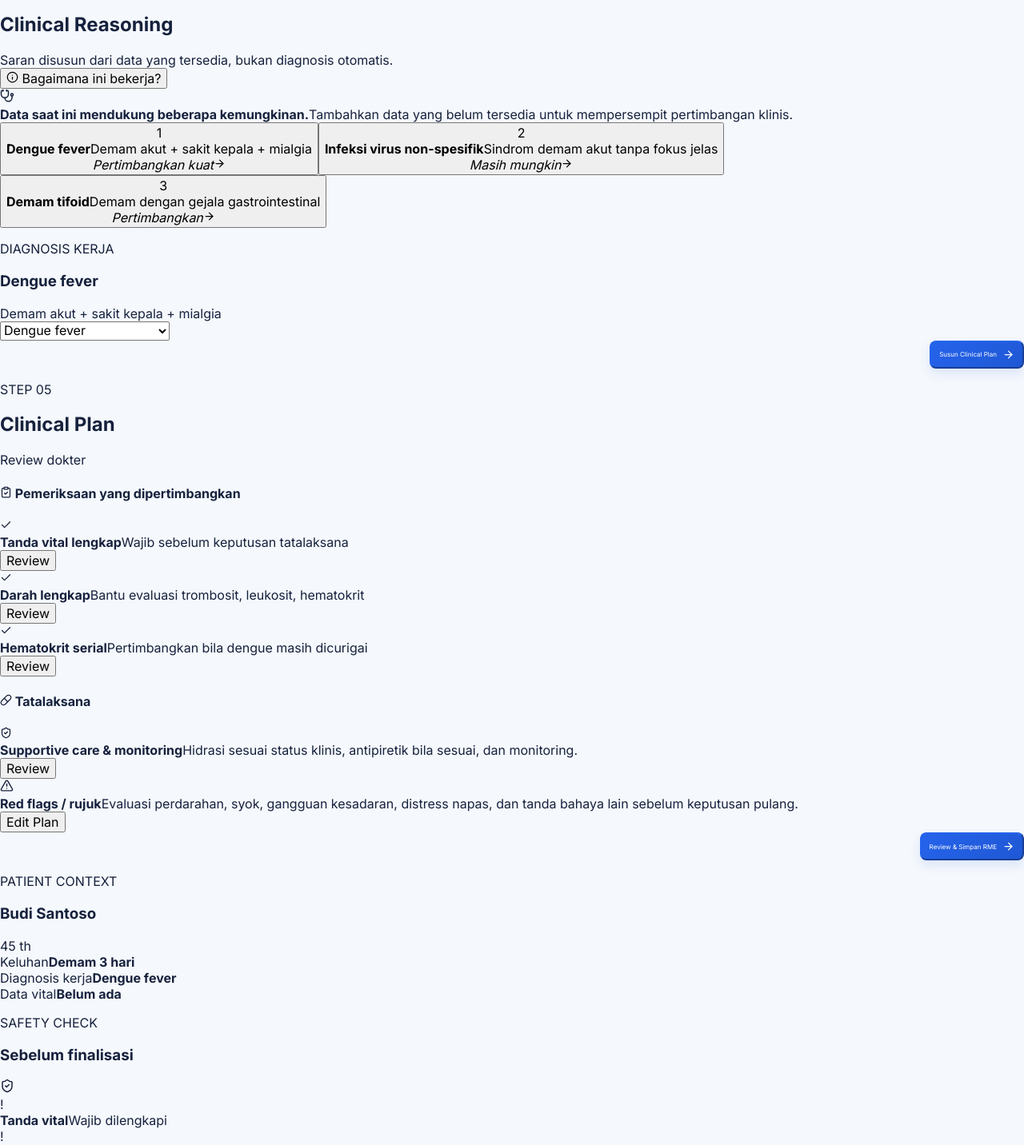
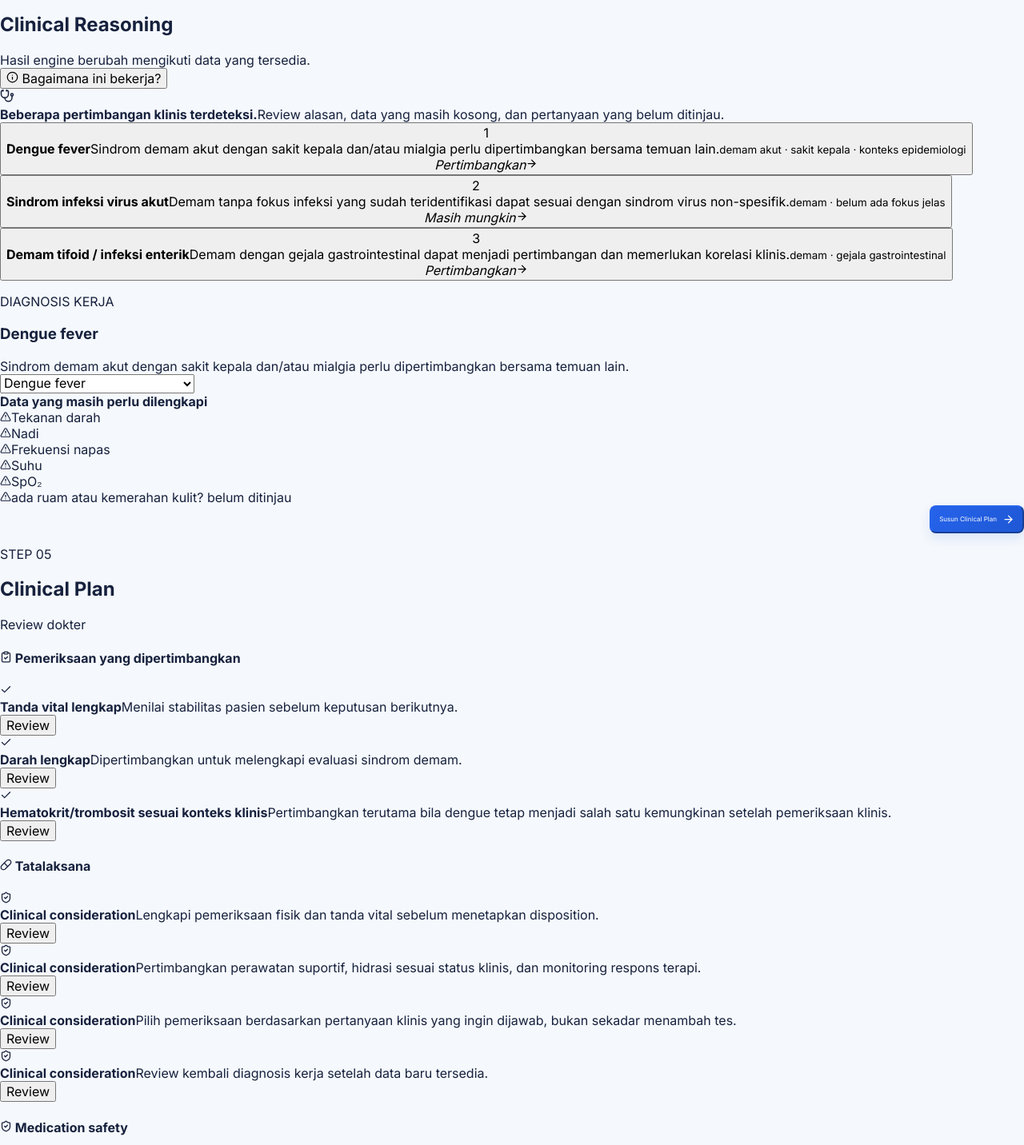
Before and after one commit to dwimakdasarimd-star/dokter-jaga-id, a Next.js app: page /clinical in a window 1280 px wide. Shown: the part 1240-2672 px from the top of the page at 80% size. Built offline with nearby package versions, Linux system fonts and the light colour scheme.

Commit message:
feat: integrate clinical engine into workspace

```diff
--- a/app/clinical/page.tsx
+++ b/app/clinical/page.tsx
@@ -1,35 +1,27 @@
 "use client";
 
 import { useMemo, useState } from "react";
-import { AlertTriangle, ArrowLeft, ArrowRight, Check, ChevronDown, ClipboardCheck, FileText, HeartPulse, Info, Pill, ShieldCheck, Stethoscope, X } from "lucide-react";
+import { AlertTriangle, ArrowLeft, ArrowRight, Check, ClipboardCheck, HeartPulse, Info, Pill, ShieldCheck, Stethoscope } from "lucide-react";
+import { runClinicalEngine, type Vitals } from "../../lib/clinical-engine";
 
 const steps = ["Keluhan", "Anamnesis", "Pemeriksaan", "Analisis", "Rencana"];
-
-const ddx = [
-  { name: "Dengue fever", reason: "Demam akut + sakit kepala + mialgia", level: "Pertimbangkan kuat" },
-  { name: "Infeksi virus non-spesifik", reason: "Sindrom demam akut tanpa fokus jelas", level: "Masih mungkin" },
-  { name: "Demam tifoid", reason: "Demam dengan gejala gastrointestinal", level: "Pertimbangkan" },
-];
-
-const investigations = [
-  ["Tanda vital lengkap", "Wajib sebelum keputusan tatalaksana"],
-  ["Darah lengkap", "Bantu evaluasi trombosit, leukosit, hematokrit"],
-  ["Hematokrit serial", "Pertimbangkan bila dengue masih dicurigai"],
-];
 
 export default function ClinicalWorkspace() {
   const [step, setStep] = useState(0);
   const [complaint, setComplaint] = useState("Pasien demam sejak 3 hari, disertai sakit kepala dan nyeri badan. Tidak ada batuk. Mual ada, muntah tidak.");
-  const [selectedDx, setSelectedDx] = useState(ddx[0].name);
-  const [vitals, setVitals] = useState({ bp: "", hr: "", rr: "", temp: "", spo2: "" });
+  const [vitals, setVitals] = useState<Vitals>({ bp: "", hr: "", rr: "", temp: "", spo2: "" });
   const [questions, setQuestions] = useState<string[]>([]);
+  const [selectedDx, setSelectedDx] = useState("");
   const [reviewed, setReviewed] = useState(false);
   const [showDetails, setShowDetails] = useState(false);
+  const [showSoap, setShowSoap] = useState(false);
 
-  const selected = useMemo(() => ddx.find(x => x.name === selectedDx) ?? ddx[0], [selectedDx]);
+  const engine = useMemo(() => runClinicalEngine({ complaint, vitals, reviewedQuestions: questions }), [complaint, vitals, questions]);
+  const selected = engine.differentials.find(d => d.name === selectedDx) ?? engine.differentials[0];
   const vitalsComplete = Object.values(vitals).every(Boolean);
 
   const toggleQuestion = (q: string) => setQuestions(prev => prev.includes(q) ? prev.filter(x => x !== q) : [...prev, q]);
+  const updateVital = (key: keyof Vitals, value: string) => setVitals(prev => ({ ...prev, [key]: value }));
 
   return (
     <main className="clinical-v1">
@@ -41,7 +33,7 @@ export default function ClinicalWorkspace() {
 
       <div className="clinical-body">
         <section className="clinical-header">
-          <div><p className="clinical-eyebrow">NEW CLINICAL ENCOUNTER</p><h1>Analisis Kasus</h1><p>Gunakan sistem untuk menyusun informasi klinis. Setiap saran tetap perlu ditinjau dan diputuskan dokter.</p></div>
+          <div><p className="clinical-eyebrow">NEW CLINICAL ENCOUNTER</p><h1>Analisis Kasus</h1><p>Clinical Decision Support berbasis rules: sistem menyusun informasi dan pertimbangan, dokter tetap mengambil keputusan klinis.</p></div>
           <div className="patient-mini"><div className="patient-initial">BS</div><div><b>Budi Santoso</b><span>Laki-laki · 45 tahun · RM-001248</span></div><button>Edit</button></div>
         </section>
 
@@ -50,47 +42,50 @@ export default function ClinicalWorkspace() {
         <div className="clinical-layout">
           <section className="clinical-main">
             <div className="clinical-card input-card">
-              <div className="card-title"><div><p className="clinical-eyebrow">STEP 01</p><h2>Keluhan & Gambaran Awal</h2></div><span className="status">Draft</span></div>
-              <label className="field-label">Keluhan awal pasien<textarea value={complaint} onChange={e => setComplaint(e.target.value)} /></label>
-              <div className="quick-tags"><span>Demam 3 hari</span><span>Sakit kepala</span><span>Mialgia</span><span>Mual</span></div>
-              <div className="action-row"><button className="secondary">🎙️ Input suara</button><button className="secondary" onClick={() => setComplaint("")}>Reset</button><button className="primary" onClick={() => setStep(1)}>Strukturkan Kasus <ArrowRight size={15}/></button></div>
+              <div className="card-title"><div><p className="clinical-eyebrow">STEP 01</p><h2>Keluhan & Gambaran Awal</h2></div><span className="status">Rules {engine.engineVersion}</span></div>
+              <label className="field-label">Keluhan awal pasien<textarea value={complaint} onChange={e => setComplaint(e.target.value)} placeholder="Tulis keluhan dan gambaran awal pasien..." /></label>
+              <div className="quick-tags">{engine.extracted.length ? engine.extracted.map(tag => <span key={tag}>{tag}</span>) : <span>Belum ada temuan terstruktur</span>}</div>
+              <div className="action-row"><button className="secondary" type="button">🎙️ Input suara</button><button className="secondary" type="button" onClick={() => setComplaint("")}>Reset</button><button className="primary" type="button" onClick={() => setStep(1)}>Strukturkan Kasus <ArrowRight size={15}/></button></div>
             </div>
 
             <div className="clinical-card">
-              <div className="card-title"><div><p className="clinical-eyebrow">STEP 02</p><h2>Anamnesis Terarah</h2><span>Prioritaskan informasi yang dapat mengubah keputusan klinis.</span></div><span className="status blue">4 pertanyaan</span></div>
-              <div className="question-list">{["Ada ruam atau kemerahan kulit?", "Ada perdarahan gusi, hidung, atau mudah memar?", "Ada nyeri perut atau muntah persisten?", "Ada penurunan kesadaran, lemas berat, atau sesak?"] .map(q => <label key={q} className="clinical-question"><input type="checkbox" checked={questions.includes(q)} onChange={() => toggleQuestion(q)}/><span>{q}</span></label>)}</div>
-              <button className="primary" onClick={() => setStep(2)}>Lanjut ke Pemeriksaan <ArrowRight size={15}/></button>
+              <div className="card-title"><div><p className="clinical-eyebrow">STEP 02</p><h2>Anamnesis Terarah</h2><span>Prioritaskan informasi yang dapat mengubah keputusan klinis.</span></div><span className={engine.missing.length ? "status amber" : "status green"}>{engine.questions.length} pertanyaan</span></div>
+              <div className="question-list">{engine.questions.map(q => <label key={q} className="clinical-question"><input type="checkbox" checked={questions.includes(q)} onChange={() => toggleQuestion(q)}/><span>{q}</span></label>)}</div>
+              <button className="primary" type="button" onClick={() => setStep(2)}>Lanjut ke Pemeriksaan <ArrowRight size={15}/></button>
             </div>
 
             <div className="clinical-card">
               <div className="card-title"><div><p className="clinical-eyebrow">STEP 03</p><h2>Pemeriksaan & Tanda Vital</h2></div><span className={vitalsComplete ? "status green" : "status amber"}>{vitalsComplete ? "Lengkap" : "Belum lengkap"}</span></div>
-              <div className="vital-grid">{([["bp","TD","mmHg"],["hr","Nadi","/menit"],["rr","RR","/menit"],["temp","Suhu","°C"],["spo2","SpO₂","%"]] as const).map(([key,label,unit]) => <label key={key}>{label}<div><input value={vitals[key]} onChange={e => setVitals({...vitals,[key]:e.target.value})} placeholder="—"/><span>{unit}</span></div></label>)}</div>
+              <div className="vital-grid">{([ ["bp","TD","mmHg"], ["hr","Nadi","/menit"], ["rr","RR","/menit"], ["temp","Suhu","°C"], ["spo2","SpO₂","%"] ] as const).map(([key,label,unit]) => <label key={key}>{label}<div><input value={vitals[key] ?? ""} onChange={e => updateVital(key, e.target.value)} placeholder="—" inputMode="decimal"/><span>{unit}</span></div></label>)}</div>
               <div className="safety-inline"><AlertTriangle size={16}/><span>Lengkapi tanda vital dan pemeriksaan fisik sebelum menyimpulkan kondisi pasien.</span></div>
-              <button className="primary" onClick={() => setStep(3)}>Lanjut ke Analisis <ArrowRight size={15}/></button>
+              <button className="primary" type="button" onClick={() => setStep(3)}>Lanjut ke Analisis <ArrowRight size={15}/></button>
             </div>
 
             <div className="clinical-card">
-              <div className="card-title"><div><p className="clinical-eyebrow">STEP 04 · DECISION SUPPORT</p><h2>Clinical Reasoning</h2><span>Saran disusun dari data yang tersedia, bukan diagnosis otomatis.</span></div><button className="info-button" onClick={() => setShowDetails(!showDetails)}><Info size={15}/> Bagaimana ini bekerja?</button></div>
-              <div className="reason-banner"><div className="reason-icon"><Stethoscope size={18}/></div><div><b>Data saat ini mendukung beberapa kemungkinan.</b><span>Tambahkan data yang belum tersedia untuk mempersempit pertimbangan klinis.</span></div></div>
-              {ddx.map((d, i) => <button key={d.name} className={selectedDx === d.name ? "ddx selected" : "ddx"} onClick={() => setSelectedDx(d.name)}><span className="ddx-rank">{i + 1}</span><div><b>{d.name}</b><span>{d.reason}</span></div><em>{d.level}</em><ArrowRight size={15}/></button>)}
-              {showDetails && <div className="explanation"><b>Mengapa ditampilkan?</b><p>Clinical Decision Support sebaiknya menyampaikan informasi yang relevan pada titik workflow yang tepat, dengan alasan yang dapat ditinjau dokter. Sistem ini tidak menggantikan keputusan klinis.</p></div>}
-              <div className="selected-plan"><div><p className="clinical-eyebrow">DIAGNOSIS KERJA</p><h3>{selected.name}</h3><span>{selected.reason}</span></div><select value={selectedDx} onChange={e => setSelectedDx(e.target.value)}>{ddx.map(x => <option key={x.name}>{x.name}</option>)}</select></div>
-              <button className="primary" onClick={() => setStep(4)}>Susun Clinical Plan <ArrowRight size={15}/></button>
+              <div className="card-title"><div><p className="clinical-eyebrow">STEP 04 · DECISION SUPPORT</p><h2>Clinical Reasoning</h2><span>Hasil engine berubah mengikuti data yang tersedia.</span></div><button className="info-button" type="button" onClick={() => setShowDetails(v => !v)}><Info size={15}/> Bagaimana ini bekerja?</button></div>
+              <div className="reason-banner"><div className="reason-icon"><Stethoscope size={18}/></div><div><b>{engine.differentials.length > 1 ? "Beberapa pertimbangan klinis terdeteksi." : "Data belum cukup untuk pertimbangan spesifik."}</b><span>Review alasan, data yang masih kosong, dan pertanyaan yang belum ditinjau.</span></div></div>
+              {engine.differentials.map((d, i) => <button key={d.name} type="button" className={selected.name === d.name ? "ddx selected" : "ddx"} onClick={() => setSelectedDx(d.name)}><span className="ddx-rank">{i + 1}</span><div><b>{d.name}</b><span>{d.reason}</span><small>{d.tags.join(" · ")}</small></div><em>{d.level}</em><ArrowRight size={15}/></button>)}
+              {showDetails && <div className="explanation"><b>Mengapa ditampilkan?</b><p>Engine V1 memakai rule sederhana yang dapat ditelusuri. Tidak ada probabilitas klinis palsu, dan diagnosis maupun tatalaksana tidak ditetapkan otomatis.</p></div>}
+              <div className="selected-plan"><div><p className="clinical-eyebrow">DIAGNOSIS KERJA</p><h3>{selected.name}</h3><span>{selected.reason}</span></div><select value={selected.name} onChange={e => setSelectedDx(e.target.value)}>{engine.differentials.map(x => <option key={x.name}>{x.name}</option>)}</select></div>
+              <div className="missing-panel"><b>Data yang masih perlu dilengkapi</b>{engine.missing.length ? engine.missing.slice(0, 6).map(item => <div key={item}><AlertTriangle size={14}/><span>{item}</span></div>) : <div><Check size={14}/><span>Belum ada informasi penting yang terdeteksi kosong oleh rules V1.</span></div>}</div>
+              <button className="primary" type="button" onClick={() => setStep(4)}>Susun Clinical Plan <ArrowRight size={15}/></button>
             </div>
 
             <div className="clinical-card">
               <div className="card-title"><div><p className="clinical-eyebrow">STEP 05</p><h2>Clinical Plan</h2></div><span className="status green">Review dokter</span></div>
-              <div className="plan-section"><h4><ClipboardCheck size={15}/> Pemeriksaan yang dipertimbangkan</h4>{investigations.map(([name,desc]) => <div className="plan-row" key={name}><Check size={15}/><div><b>{name}</b><span>{desc}</span></div><button>Review</button></div>)}</div>
-              <div className="plan-section"><h4><Pill size={15}/> Tatalaksana</h4><div className="plan-row"><ShieldCheck size={15}/><div><b>Supportive care & monitoring</b><span>Hidrasi sesuai status klinis, antipiretik bila sesuai, dan monitoring.</span></div><button>Review</button></div></div>
-              <div className="red-flag"><AlertTriangle size={17}/><div><b>Red flags / rujuk</b><span>Evaluasi perdarahan, syok, gangguan kesadaran, distress napas, dan tanda bahaya lain sebelum keputusan pulang.</span></div></div>
-              <div className="action-row"><button className="secondary">Edit Plan</button><button className={reviewed ? "reviewed" : "primary"} onClick={() => setReviewed(true)}>{reviewed ? <><Check size={15}/> Reviewed</> : <>Review & Simpan RME <ArrowRight size={15}/></>}</button></div>
+              <div className="plan-section"><h4><ClipboardCheck size={15}/> Pemeriksaan yang dipertimbangkan</h4>{engine.investigations.map(item => <div className="plan-row" key={item.name}><Check size={15}/><div><b>{item.name}</b><span>{item.reason}</span></div><button type="button">Review</button></div>)}</div>
+              <div className="plan-section"><h4><Pill size={15}/> Tatalaksana</h4>{engine.management.map(item => <div className="plan-row" key={item}><ShieldCheck size={15}/><div><b>Clinical consideration</b><span>{item}</span></div><button type="button">Review</button></div>)}</div>
+              <div className="plan-section"><h4><ShieldCheck size={15}/> Medication safety</h4>{engine.medicationSafety.map(item => <div className="plan-row" key={item}><ShieldCheck size={15}/><div><b>Safety check</b><span>{item}</span></div><button type="button">Review</button></div>)}</div>
+              {engine.redFlags.map(flag => <div className="red-flag" key={flag}><AlertTriangle size={17}/><div><b>Red flags / rujuk</b><span>{flag}</span></div></div>)}
+              <div className="action-row"><button className="secondary" type="button" onClick={() => setShowSoap(v => !v)}>Lihat SOAP draft</button><button className={reviewed ? "reviewed" : "primary"} type="button" onClick={() => setReviewed(true)}>{reviewed ? <><Check size={15}/> Reviewed</> : <>Review & Simpan RME <ArrowRight size={15}/></>}</button></div>
+              {showSoap && <div className="soap-panel"><div><b>S — Subjective</b><p>{engine.soap.subjective}</p></div><div><b>O — Objective</b><p>{engine.soap.objective}</p></div><div><b>A — Assessment</b><p>{engine.soap.assessment}</p></div><div><b>P — Plan</b><p>{engine.soap.plan}</p></div></div>}
             </div>
           </section>
 
           <aside className="clinical-side">
-            <div className="clinical-card sticky-card"><div className="side-heading"><div><p className="clinical-eyebrow">PATIENT CONTEXT</p><h3>Budi Santoso</h3></div><span className="age-badge">45 th</span></div><div className="context-row"><span>Keluhan</span><b>Demam 3 hari</b></div><div className="context-row"><span>Diagnosis kerja</span><b>{selected.name}</b></div><div className="context-row"><span>Data vital</span><b className={vitalsComplete ? "ok" : "warning-text"}>{vitalsComplete ? "Lengkap" : "Belum ada"}</b></div></div>
-            <div className="clinical-card"><div className="side-heading"><div><p className="clinical-eyebrow">SAFETY CHECK</p><h3>Sebelum finalisasi</h3></div><ShieldCheck size={18} className="shield"/></div><div className="check-item"><span className={vitalsComplete ? "check ok" : "check"}>{vitalsComplete ? <Check size={11}/> : "!"}</span><div><b>Tanda vital</b><span>{vitalsComplete ? "Sudah diisi" : "Wajib dilengkapi"}</span></div></div><div className="check-item"><span className="check">!</span><div><b>Red flags</b><span>Pastikan sudah dinilai</span></div></div><div className="check-item"><span className="check">!</span><div><b>Medication safety</b><span>Cek alergi & kontraindikasi</span></div></div></div>
-            <div className="clinical-card evidence-card"><p className="clinical-eyebrow">EVIDENCE AWARE</p><h3>Why this matters</h3><p>CDS dirancang untuk memberikan informasi yang relevan pada orang, format, channel, dan waktu yang tepat dalam workflow.</p><button onClick={() => alert("Evidence panel: sumber guideline akan dihubungkan pada knowledge base berikutnya.")}>Lihat sumber <ArrowRight size={14}/></button></div>
+            <div className="clinical-card sticky-card"><div className="side-heading"><div><p className="clinical-eyebrow">PATIENT CONTEXT</p><h3>Budi Santoso</h3></div><span className="age-badge">45 th</span></div><div className="context-row"><span>Keluhan</span><b>Demam 3 hari</b></div><div className="context-row"><span>Diagnosis kerja</span><b>{selected.name}</b></div><div className="context-row"><span>Data vital</span><b className={vitalsComplete ? "ok" : "warning-text"}>{vitalsComplete ? "Lengkap" : `${engine.missing.filter(x => ["Tekanan darah","Nadi","Frekuensi napas","Suhu","SpO₂"].includes(x)).length} belum diisi`}</b></div></div>
+            <div className="clinical-card"><div className="side-heading"><div><p className="clinical-eyebrow">SAFETY CHECK</p><h3>Sebelum finalisasi</h3></div><ShieldCheck size={18} className="shield"/></div><div className="check-item"><span className={vitalsComplete ? "check ok" : "check"}>{vitalsComplete ? <Check size={11}/> : "!"}</span><div><b>Tanda vital</b><span>{vitalsComplete ? "Sudah diisi" : "Wajib dilengkapi"}</span></div></div><div className="check-item"><span className={engine.missing.some(x => x.includes("Red flags")) ? "check" : "check ok"}>{engine.missing.some(x => x.includes("Red flags")) ? "!" : <Check size={11}/>}</span><div><b>Red flags</b><span>{engine.redFlags.length ? "Perlu review" : "Tidak ada rule red flag aktif"}</span></div></div><div className="check-item"><span className="check">!</span><div><b>Medication safety</b><span>Cek alergi & kontraindikasi</span></div></div></div>
+            <div className="clinical-card evidence-card"><p className="clinical-eyebrow">ENGINE AWARE</p><h3>Rules + auditability</h3><p>Version {engine.engineVersion}. Setiap output dapat ditelusuri kembali ke rule yang aktif pada V1.</p><button type="button" onClick={() => alert(`Clinical engine ${engine.engineVersion} · mode ${engine.mode}`)}>Lihat engine info <ArrowRight size={14}/></button></div>
           </aside>
         </div>
       </div>
```
